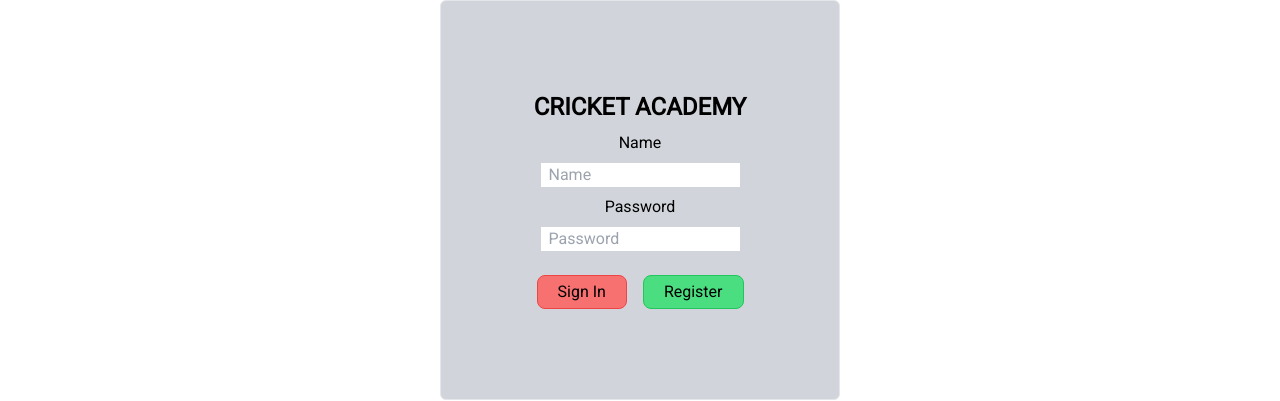
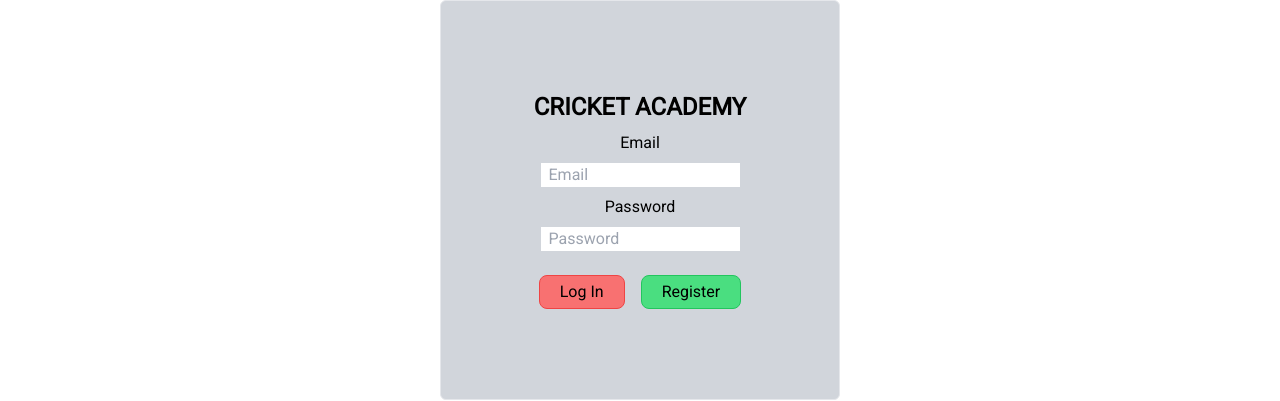
Before and after one commit to Kirito-Excalibur/Firebase_Authentication, a React (Vite) app: page /Login in a window 1280 px wide. Shown: the part 120-521 px from the top of the page. Built offline with nearby package versions, Linux system fonts and the light colour scheme.

Commit message:
Adding Login functionality

```diff
--- a/src/App.tsx
+++ b/src/App.tsx
@@ -1,34 +1,61 @@
 import { useEffect, useState } from "react";
-
+import { useLogin } from "./hooks/useLogin";
 import { Link } from "react-router-dom";
-import "./App.css";
-import { auth } from "./firebase";
-import Register from "./Register";
 
 function App() {
+  const [email, setEmail] = useState("");
+  const [password, setPassword] = useState("");
+  const { login, error, isPending } = useLogin();
+  const handleSubmission = (e: { preventDefault: () => void }) => {
+    e.preventDefault();
+    login(email, password);
+  };
   return (
     <div className="App flex flex-col items-center justify-center">
       <form
-        action=""
+        onSubmit={handleSubmission}
         className="border min-h-[400px] w-[400px] flex flex-col justify-center items-center mt-10  gap-2 bg-gray-300 rounded-md"
       >
         <h1 className="text-2xl font-bold">CRICKET ACADEMY</h1>
 
-        <h1>Name</h1>
-        <input className="px-2" placeholder="Name" type="text" />
+        <h1>Email</h1>
+        <input
+          className="px-2"
+          placeholder="Email"
+          type="email"
+          value={email}
+          onChange={(e) => setEmail(e.target.value)}
+        />
         <span>Password</span>
 
-        <input className="px-2" placeholder="Password" type="password" />
+        <input
+          className="px-2"
+          placeholder="Password"
+          type="password"
+          value={password}
+          onChange={(e) => setPassword(e.target.value)}
+        />
         <span className="flex gap-4 mt-4">
-          <button className="border-red-500 bg-red-400 border px-5 py-1 rounded-lg transition-all  hover:bg-red-600">
-            Sign In
-          </button>
+          {!isPending && (
+            <button className="border-red-500 bg-red-400 border px-5 py-1 rounded-lg transition-all  hover:bg-red-600">
+              Log In
+            </button>
+          )}
+          {isPending && (
+            <button
+              className="border-red-500 bg-red-400 border px-5 py-1 rounded-lg transition-all "
+              disabled
+            >
+              Loading
+            </button>
+          )}
           <Link to="/register">
             <button className="border-green-500 bg-green-400 border px-5 py-1 rounded-lg transition-all  hover:bg-green-600">
               Register
             </button>
           </Link>
         </span>
+        {error && <p>{error}</p>}
       </form>
     </div>
   );
--- a/src/Register.tsx
+++ b/src/Register.tsx
@@ -29,6 +29,7 @@ function Register() {
           className="px-2"
           placeholder="Name"
           type="text"
+          value={displayName}
           onChange={(e) => setDisplayName(e.target.value)}
         />
         <span>Email</span>
@@ -36,6 +37,7 @@ function Register() {
           className="px-2"
           placeholder="Email"
           type="email"
+          value={email}
           onChange={(e) => setEmail(e.target.value)}
         />
         <span>Password</span>
--- /dev/null
+++ b/src/hooks/useLogin.jsx
@@ -0,0 +1,40 @@
+import { signInWithEmailAndPassword } from "firebase/auth";
+import { useEffect, useState } from "react";
+import { auth } from "../firebase";
+import { useAuthContext } from "./useAuthContext";
+
+export const useLogin = () => {
+  const [isCancelled, settIsCancelled] = useState(false);
+  const [error, setError] = useState(null);
+  const [isPending, setIsPending] = useState(false);
+  const { dispatch } = useAuthContext();
+
+  const login = async (email, oassword) => {
+    setError(null);
+    setIsPending(true);
+    //sign the user out
+    try {
+      const res = await signInWithEmailAndPassword(auth, email, password);
+
+      //dispatch logout action
+      dispatch({ type: "LOGIN", payload: res.user });
+      //update state
+      if (!isCancelled) {
+        setIsPending(false);
+        setError(null);
+      }
+    } catch (err) {
+      if (!isCancelled) {
+        console.log(err.message);
+        setError(err.message);
+        setIsPending(false);
+      }
+    }
+  };
+
+  useEffect(() => {
+    return () => settIsCancelled(true);
+  }, []);
+
+  return { login, error, isPending };
+};
```
